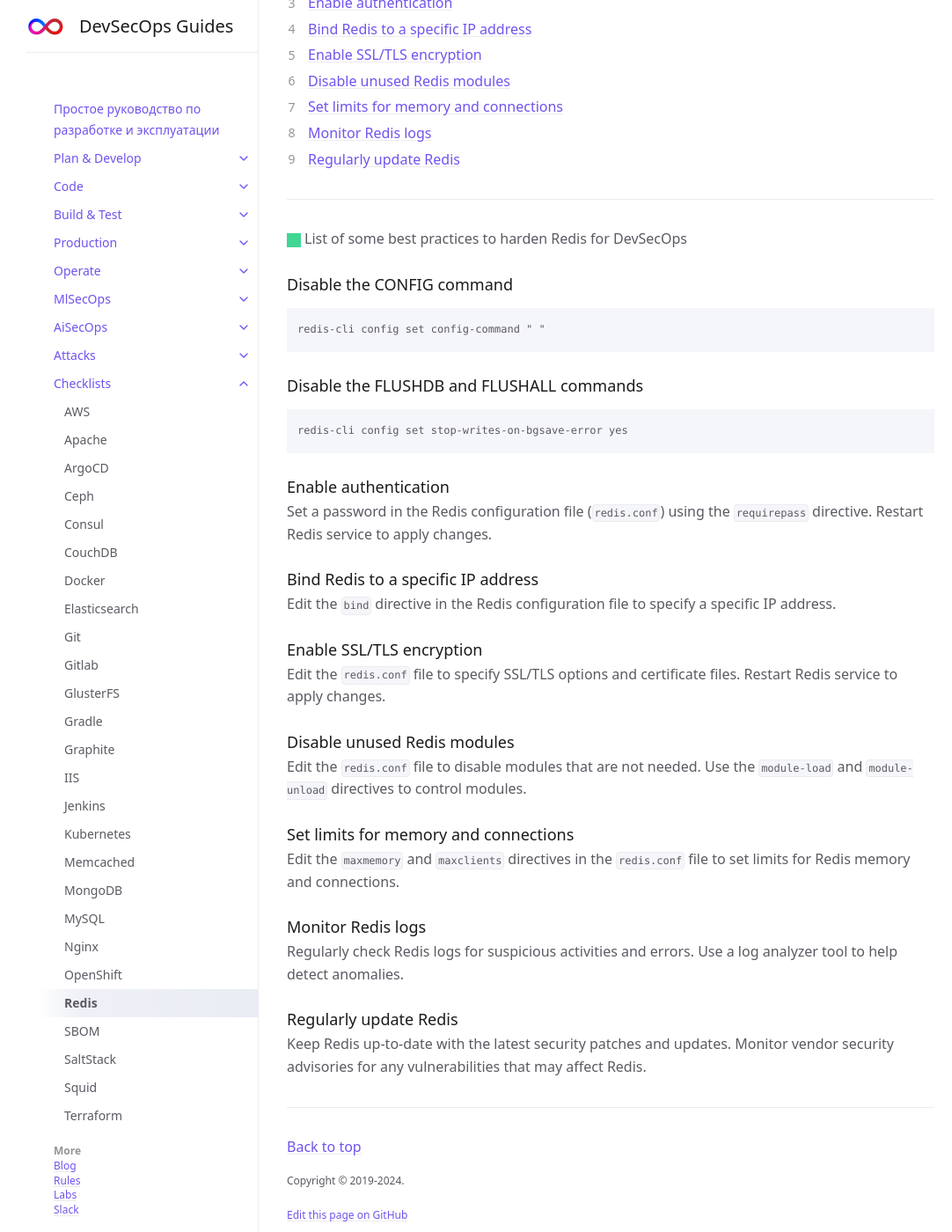
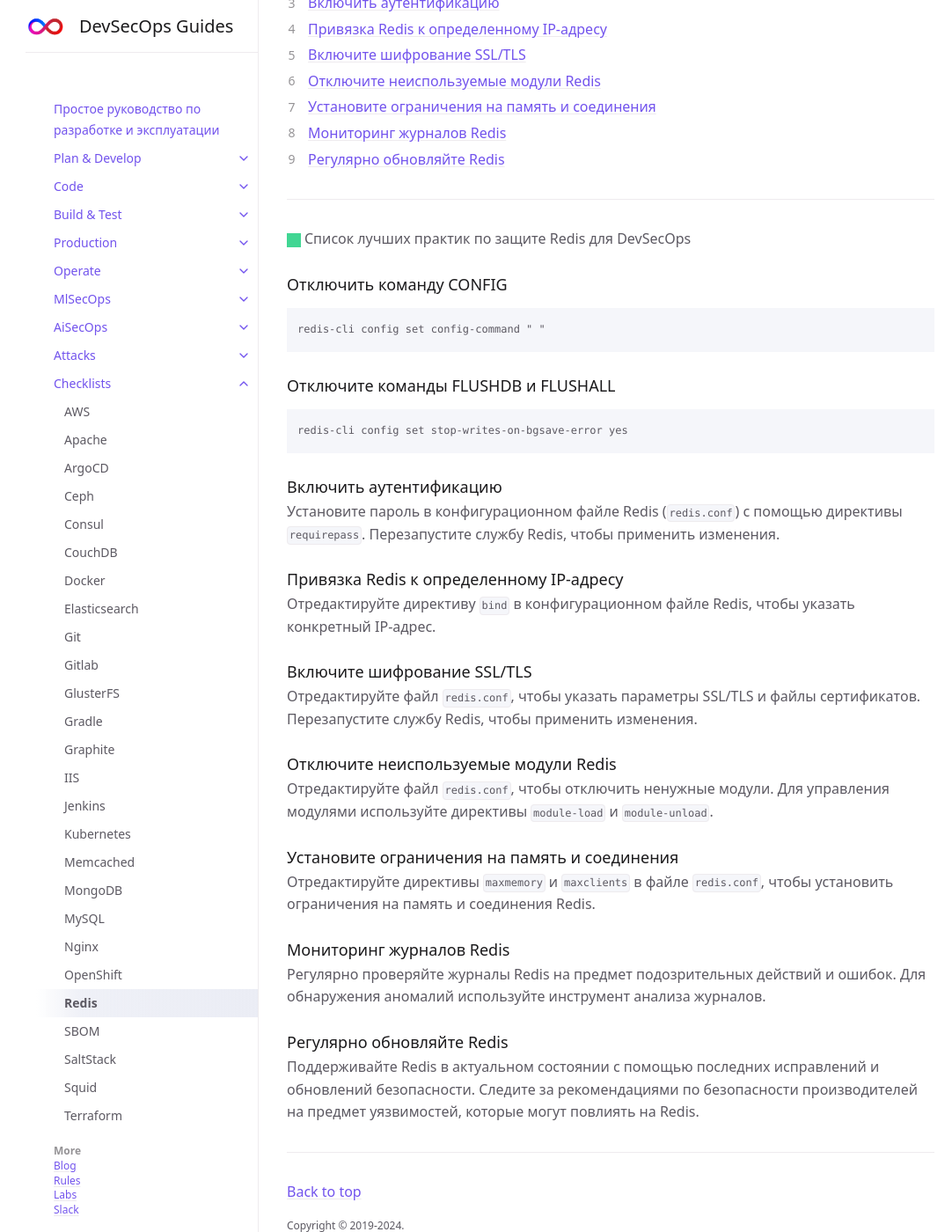
Before and after one commit to 2artem2/Work-Stuff, a Jekyll site: the page built from docs/checklists/redis.md, in a window 1280 px wide and 1400 px high, scrolled down 259 px. Shown: the whole window at 88% size, without its empty margins (78-1160 px from the left). Built offline with Jekyll 4.4.1, drawn with Linux system fonts in a browser that asks for light colours; some of the changed text lies outside the part shown.

Commit message:
redis.md

````diff
--- a/docs/checklists/redis.md
+++ b/docs/checklists/redis.md
@@ -4,10 +4,10 @@ title: Redis
 parent: Checklists
 ---
 
-# Redis Hardening for DevSecOps
+# Усиление Redis для DevSecOps
 {: .no_toc }
 
-## Table of contents
+## Оглавление
 {: .no_toc .text-delta }
 
 1. TOC
@@ -15,10 +15,10 @@ parent: Checklists
 
 ---
 
-<span class="d-inline-block p-2 mr-1 v-align-middle bg-green-000"></span>List of some best practices to harden Redis for DevSecOps
+<span class="d-inline-block p-2 mr-1 v-align-middle bg-green-000"></span>Список лучших практик по защите Redis для DevSecOps
 
 
-### Disable the CONFIG command
+### Отключить команду CONFIG
 
 
 ```
@@ -26,7 +26,7 @@ redis-cli config set config-command " "
 ```
 
 
-### Disable the FLUSHDB and FLUSHALL commands
+### Отключите команды FLUSHDB и FLUSHALL
 
 
 ```
@@ -34,42 +34,42 @@ redis-cli config set stop-writes-on-bgsave-error yes
 ```
 
 
-### Enable authentication
+### Включить аутентификацию
 
 
-Set a password in the Redis configuration file (`redis.conf`) using the `requirepass` directive. Restart Redis service to apply changes.
+Установите пароль в конфигурационном файле Redis (`redis.conf`) с помощью директивы `requirepass`. Перезапустите службу Redis, чтобы применить изменения.
 
 
 
-### Bind Redis to a specific IP address
+### Привязка Redis к определенному IP-адресу
 
 
-Edit the `bind` directive in the Redis configuration file to specify a specific IP address.
+Отредактируйте директиву `bind` в конфигурационном файле Redis, чтобы указать конкретный IP-адрес.
 
 
 
-### Enable SSL/TLS encryption
+### Включите шифрование SSL/TLS
 
 
-Edit the `redis.conf` file to specify SSL/TLS options and certificate files. Restart Redis service to apply changes.
+Отредактируйте файл `redis.conf`, чтобы указать параметры SSL/TLS и файлы сертификатов. Перезапустите службу Redis, чтобы применить изменения.
 
 
-### Disable unused Redis modules
+### Отключите неиспользуемые модули Redis
 
 
-Edit the `redis.conf` file to disable modules that are not needed. Use the `module-load` and `module-unload` directives to control modules.
+Отредактируйте файл `redis.conf`, чтобы отключить ненужные модули. Для управления модулями используйте директивы `module-load` и `module-unload`.
 
 
-### Set limits for memory and connections
+### Установите ограничения на память и соединения
 
-Edit the `maxmemory` and `maxclients` directives in the `redis.conf` file to set limits for Redis memory and connections.
+Отредактируйте директивы `maxmemory` и `maxclients` в файле `redis.conf`, чтобы установить ограничения на память и соединения Redis.
 
 
-### Monitor Redis logs
+### Мониторинг журналов Redis
 
-Regularly check Redis logs for suspicious activities and errors. Use a log analyzer tool to help detect anomalies.
+Регулярно проверяйте журналы Redis на предмет подозрительных действий и ошибок. Для обнаружения аномалий используйте инструмент анализа журналов.
 
 
-### Regularly update Redis
+### Регулярно обновляйте Redis
 
-Keep Redis up-to-date with the latest security patches and updates. Monitor vendor security advisories for any vulnerabilities that may affect Redis.
+Поддерживайте Redis в актуальном состоянии с помощью последних исправлений и обновлений безопасности. Следите за рекомендациями по безопасности производителей на предмет уязвимостей, которые могут повлиять на Redis.
````
